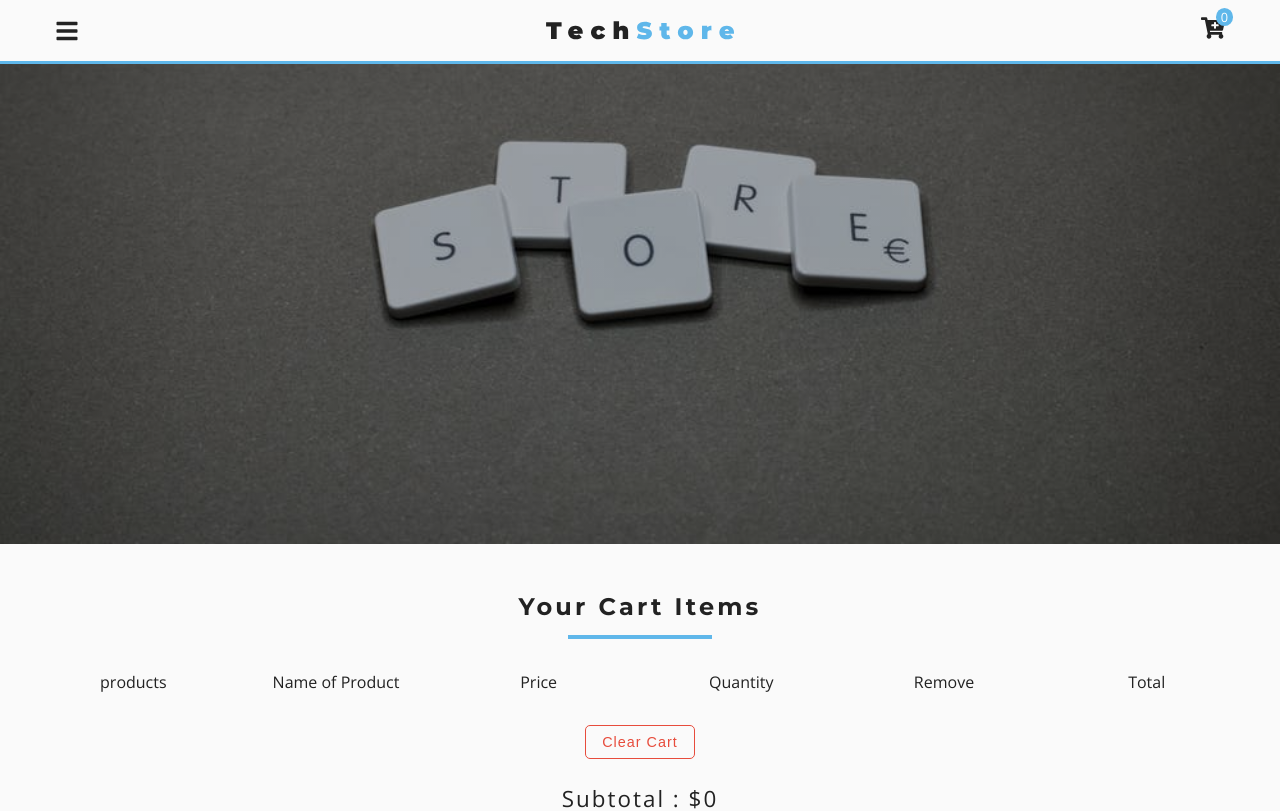
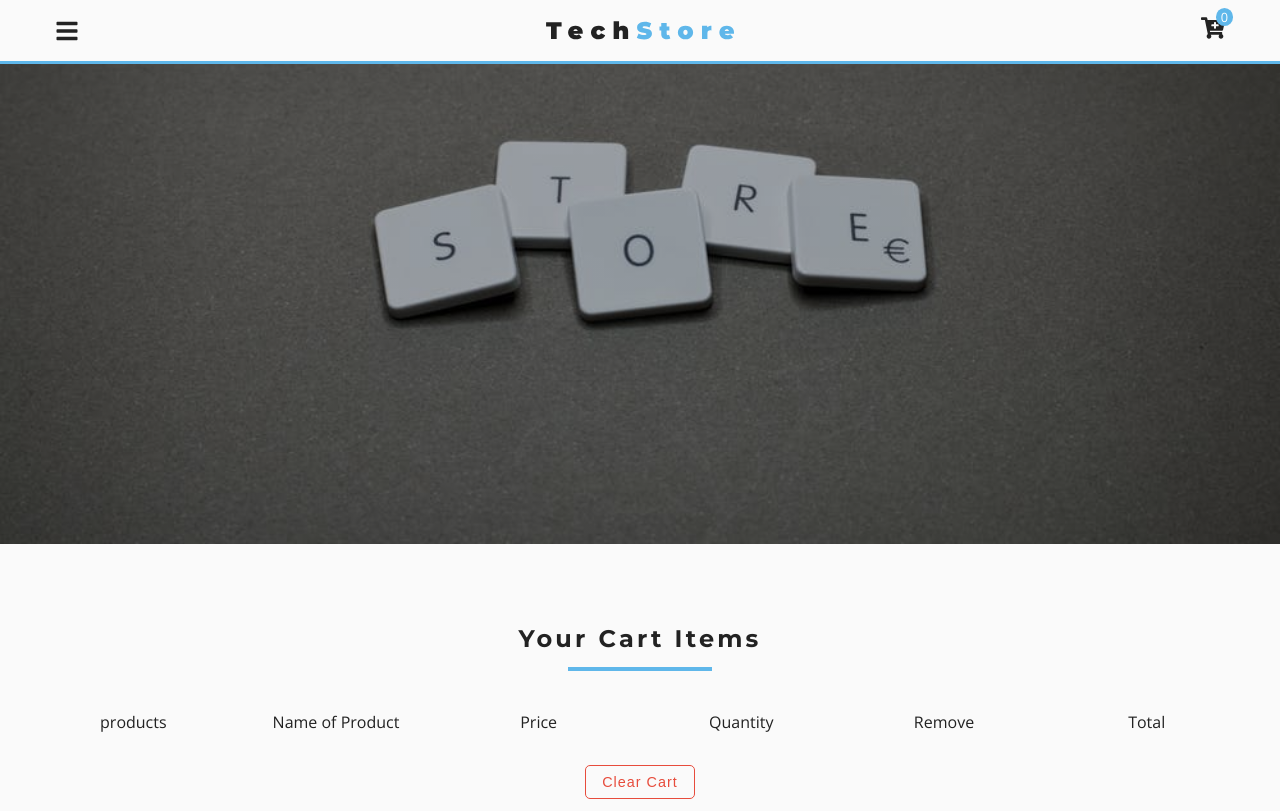
Before and after one commit to eshark9312/react-store, a React (Create React App) app: page /cart in a window 1280 px wide. Shown: the top 811 px of the page. Built offline with nearby package versions, Linux system fonts and the light colour scheme.

Commit message:
CartItem component styled

```diff
--- a/src/actions/ProductActions.js
+++ b/src/actions/ProductActions.js
@@ -76,7 +76,10 @@ const removeCartItem = (id) => {
 };
 
 const clearCart = () => {
-  return { type: "CLEAR_CART" };
+  return (dispatch) => {
+    dispatch({ type: "CLEAR_CART" });
+    dispatch(syncStorage());
+  };
 };
 export {
   initialSetup,
--- a/src/components/cartPage/Cart.js
+++ b/src/components/cartPage/Cart.js
@@ -18,5 +18,6 @@ export default function Cart() {
 }
 
 const Wrapper = styled.section`
-padding : 3rem 2rem;
+padding : 5rem 2rem  3rem 2rem;
+
 `;
--- a/src/components/cartPage/CartColumns.js
+++ b/src/components/cartPage/CartColumns.js
@@ -18,7 +18,7 @@ const Wrapper = styled.div`
   display: none;
 
   @media (min-width: 768px) {
-    margin-top: 2rem;
+    margin-top: 2.5rem;
     grid-template-columns: repeat(6, 1fr);
     display: grid;
     place-items: center;
--- a/src/components/cartPage/CartItem.js
+++ b/src/components/cartPage/CartItem.js
@@ -1,6 +1,7 @@
 import React from "react";
 import styled from "styled-components";
 import { useDispatch } from "react-redux";
+import { Link } from "react-router-dom";
 import {
   FaTrash,
   FaChevronCircleUp,
@@ -10,33 +11,106 @@ import {
   decreaseQuantity,
   increaseQuantity,
   removeCartItem,
+  setSignleProduct,
 } from "../../actions/ProductActions";
 
 export default function CartItem({ product }) {
   const dispatch = useDispatch();
 
-  const { id, title, price, image, count } = product;
+  const { id, total, title, price, image, count } = product;
   return (
     <Wrapper>
+      <Link
+        to={`/products/${id}`}
+        onClick={() => dispatch(setSignleProduct(id))}
+      >
         <img src={image} alt={title} />
-      <h2>Product : {title}</h2>
-      <h4>Price : ${price}</h4>
-      <div className="buttons">
+      </Link>
+      <h2 className="title">
+        <span className="placeholder">Product : </span>
+        {title}
+      </h2>
+      <h4 className="price">
+        <span className="placeholder">Price : </span>${price}
+      </h4>
       <div className="quantity">
         <FaChevronCircleDown
+          className="quantity-icon"
           onClick={() => dispatch(decreaseQuantity(id))}
         ></FaChevronCircleDown>
-          <span>{count}</span>
-          <FaChevronCircleDown
+        <span className="quantity-count">{count}</span>
+        <FaChevronCircleUp
+          className="quantity-icon"
           onClick={() => dispatch(increaseQuantity(id))}
-          ></FaChevronCircleDown>
+        ></FaChevronCircleUp>
       </div>
+      <div className="trash">
         <FaTrash onClick={() => dispatch(removeCartItem(id))}></FaTrash>
       </div>
+      <h4 className="total">${total}</h4>
     </Wrapper>
   );
 }
 
 const Wrapper = styled.article`
-  padding: 2rem;
+  display: grid;
+  place-items: center;
+  margin-bottom: 1.5rem;
+  padding-top : 1rem;
+
+  img {
+    display: block;
+    width: 35px;
+    margin-bottom: 1rem;
+  }
+
+  .title {
+    font-size: 0.9rem;
+    font-weight: 500;
+    margin-bottom: 0.5rem;
+    text-transform: capitalize;
+  }
+  .price {
+      font-weight : 300;
+    margin-bottom: 0.7rem;
+  }
+
+  .quantity {
+    display: flex;
+    justify-content: space-between;
+    align-items: center;
+    max-width: 200px;
+    margin-bottom : 1rem;
+
+    .quantity-count {
+      margin: 0 0.5rem;
+    }
+
+    .quantity-icon {
+      font-size: 1.2rem;
+      color: var(--primaryColor-2);
+      cursor: pointer;
+    }
+  }
+
+  .trash {
+    color: var(--mainDanger);
+    cursor: pointer;
+    margin-bottom : 1rem;
+  }
+
+  .total {
+      display : none ;
+  }
+
+  @media (min-width: 768px) {
+    grid-template-columns: repeat(6, 1fr);
+
+    .placeholder {
+      display: none;
+    }
+    .total {
+      display: block;
+    }
+  }
 `;
--- a/src/components/cartPage/CartList.js
+++ b/src/components/cartPage/CartList.js
@@ -2,7 +2,6 @@ import React from "react";
 import CartItem from "./CartItem";
 import { useSelector } from "react-redux";
 import styled from "styled-components";
-
 
 export default function CartList() {
   const { cartItems } = useSelector((state) => state.product);
@@ -20,7 +19,5 @@ export default function CartList() {
 }
 
 const Wrapper = styled.section`
-    margin-top : 2rem;
-   display : grid;
-   place-items : center;
+  margin-top: 2rem;
 `;
```
Also changed, not shown: src/reducers/ProductReducer.js (+5 -2 lines), 1 other file (tests, documents, lock files or other folders). Lines whose indentation alone changed are shown as unchanged.
